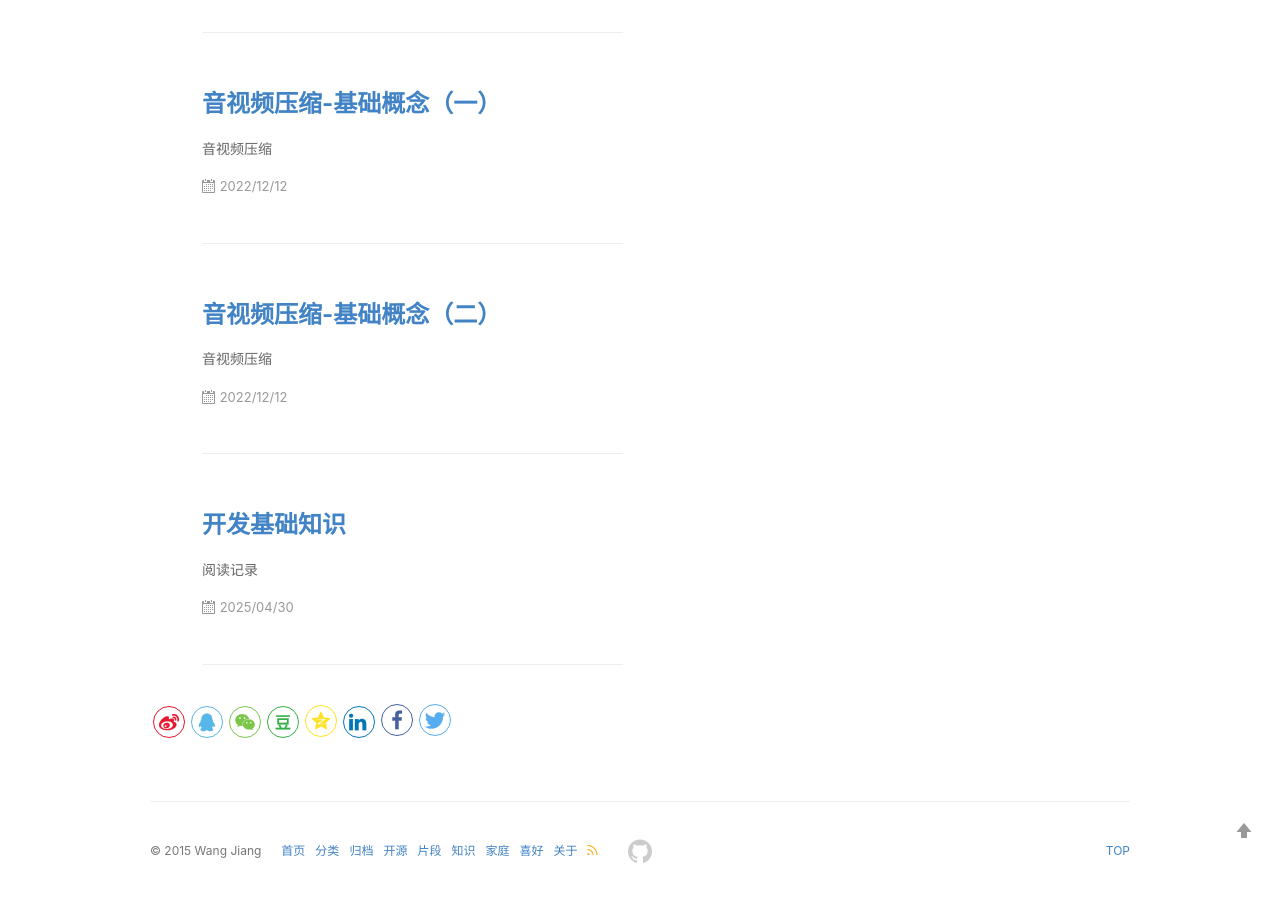
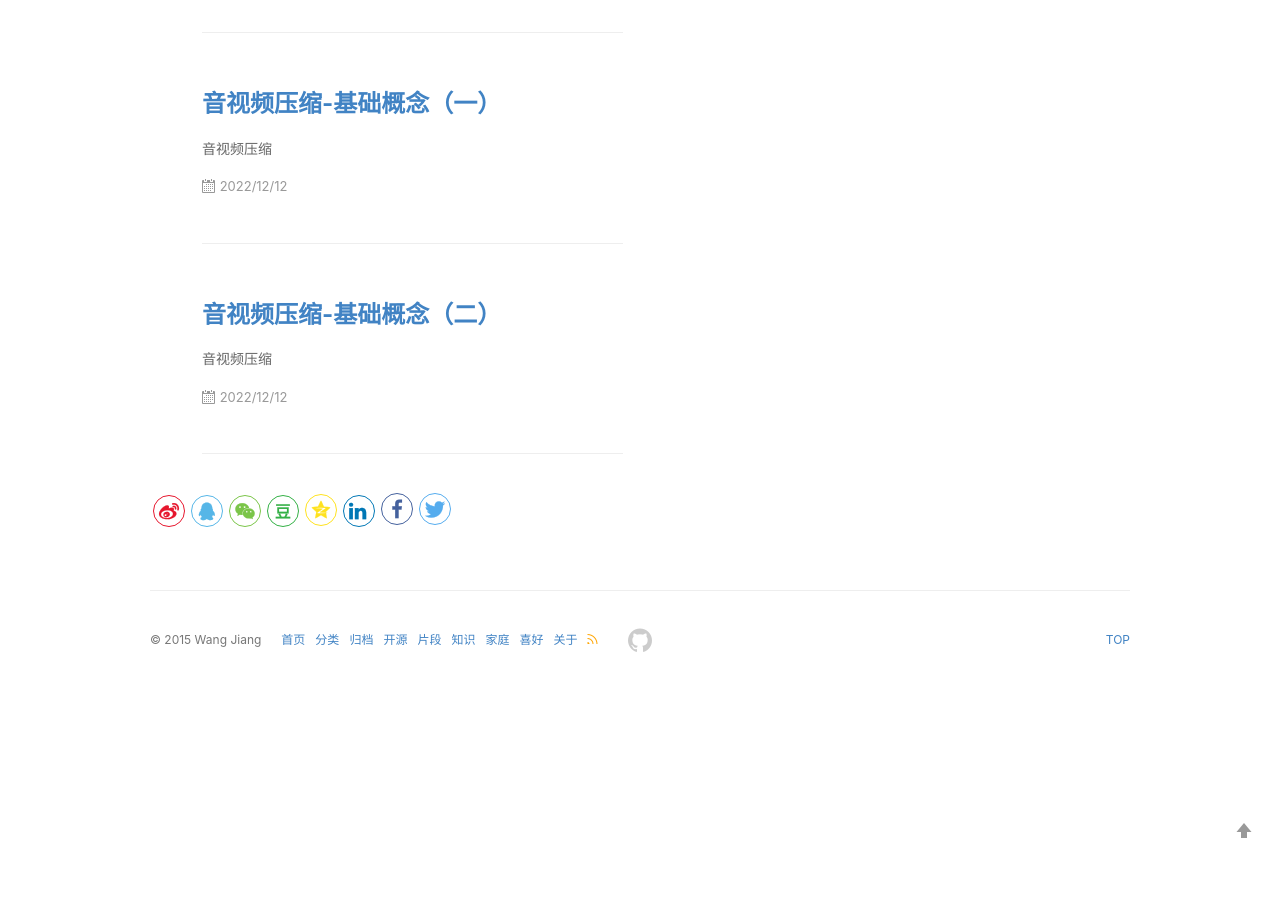
Before and after one commit to WJRye/wjrye.github.io, a Jekyll site: the page built from pages/wiki.md, in a window 1280 px wide and 900 px high, scrolled down 1112 px. Built offline with Jekyll 4.4.1, drawn with Linux system fonts in a browser that asks for light colours; a style sheet for code colours, icons or effects is not loaded; after the commit the page ends 1801 px from its top, so only the background shows below that; some of the changed lines change nothing that is shown.

Commit message:
feat: update

```diff
--- a/_wiki/2024-12-07.md
+++ /dev/null
@@ -1,34 +0,0 @@
----
-layout: wiki
-title: 开发基础知识
-cate1:
-cate2:
-description: 阅读记录
-keywords:
-type:
-link:
-mermaid: false
-sequence: false
-flow: false
-mathjax: false
-mindmap: false
-mindmap2: false
----
-
-# Kotlin
-
-## 介绍
-
-- Kotlin 是静态语言并支持类型推导，允许维护正确性与性能的同时保持源代码的简洁。
-
-  静态语言：所有表达式的类型在编译期已经确定，编译器就能验证对象是否包含了想访问的方法或字段。
-
-  类型推导：val x = 1。Kotlin 自动推断出它的类型是 Int。
-
-- Kotlin 支持面向对象和函数式两种编程风格，通过头等函数使更高级别的抽象成为可能，通过支持不可变值简化了测试和多线程开发。
-
-- Kotlin 是务实的、安全的、简洁的，与 Java 可互操作。
-
-- Kotlin 支持跨平台：Kotlin 可用于服务端开发，Kotlin 可用于 Android 开发，Kotlin 可用于 JavaScript 开发，Kotlin 可用于 Navtive 开发。
-
-- Kotlin 支持协程，方便异步编程。
```
Also changed, not shown: _posts/2018-11-13-LeakCananry-Inro.md (+1 -1 lines).
